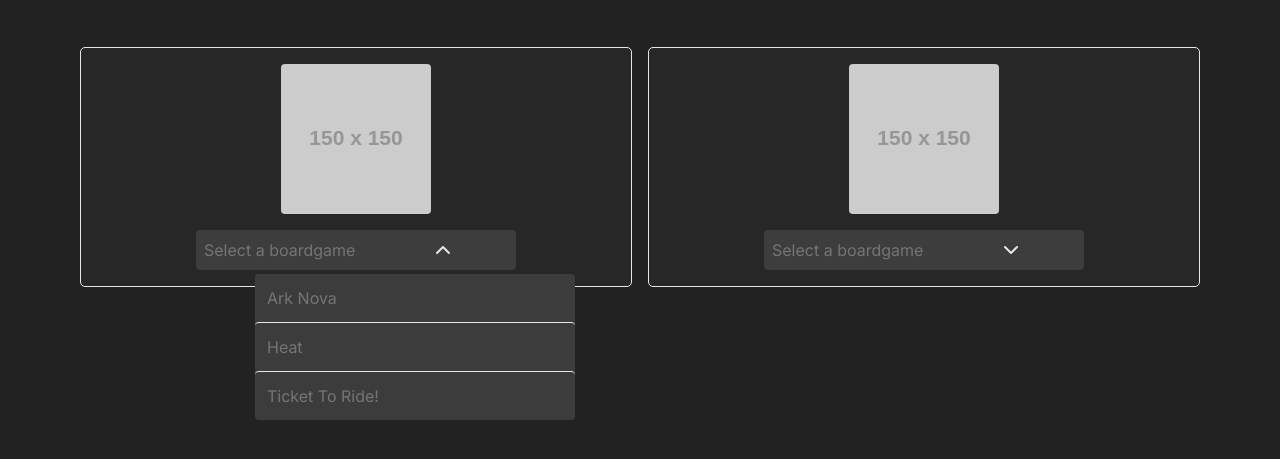
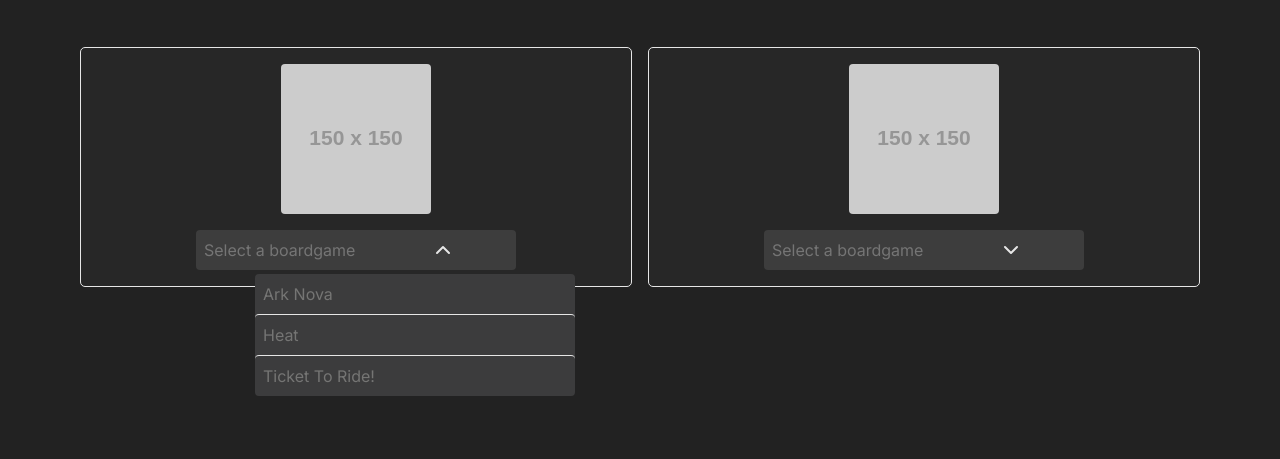
Before and after one commit to advazq/bg-comparison-tool, a website built with Vite: page src/index.html in a window 1280 px wide. Both pictures are taken after a click on the icon 443 px from the left and 347 px from the top of the page. Shown: the part 97-556 px from the top of the page. Built offline with nearby package versions, Linux system fonts and the light colour scheme; placeholder pictures from the web are drawn by us.

Commit message:
remove unnecessary LOC

```diff
--- a/src/css/global.css
+++ b/src/css/global.css
@@ -107,6 +107,7 @@ body {
 
   .bg-list {
     display: flex;
+    opacity: 1;
     flex-direction: column;
     list-style: none;
     padding: 0;
@@ -117,19 +118,24 @@ body {
     z-index: 999;
     background-color: var(--light-gray);
     border-radius: 4px;
+    transition:
+      display 300ms allow-discrete,
+      opacity 300ms ease;
 
     li {
-      padding: 0.75rem;
+      padding: 0.5rem;
       color: var(--placeholder-gray);
       border-radius: 4px;
-      transition: transform 100ms ease-in;
 
       &:hover {
         color: var(--white);
         cursor: pointer;
         background-color: color-mix(in srgb, var(--light-gray) 80%, white 20%);
-        transform: scale(1.01785);
       }
+    }
+
+    @starting-style {
+      opacity: 0;
     }
 
     li + li {
@@ -144,4 +150,5 @@ body {
 
 [class].hidden {
   display: none;
+  opacity: 0;
 }
--- a/src/main.js
+++ b/src/main.js
@@ -1,7 +1,5 @@
 // Gestor de eventos
 const inputChevron = document.querySelectorAll(".input-chevron");
-const boardgameSelector = document.querySelectorAll(".bg-list");
-
 const eventManager = {
   handleEvent: function (ev) {
     if (ev.type === "click") {
```
